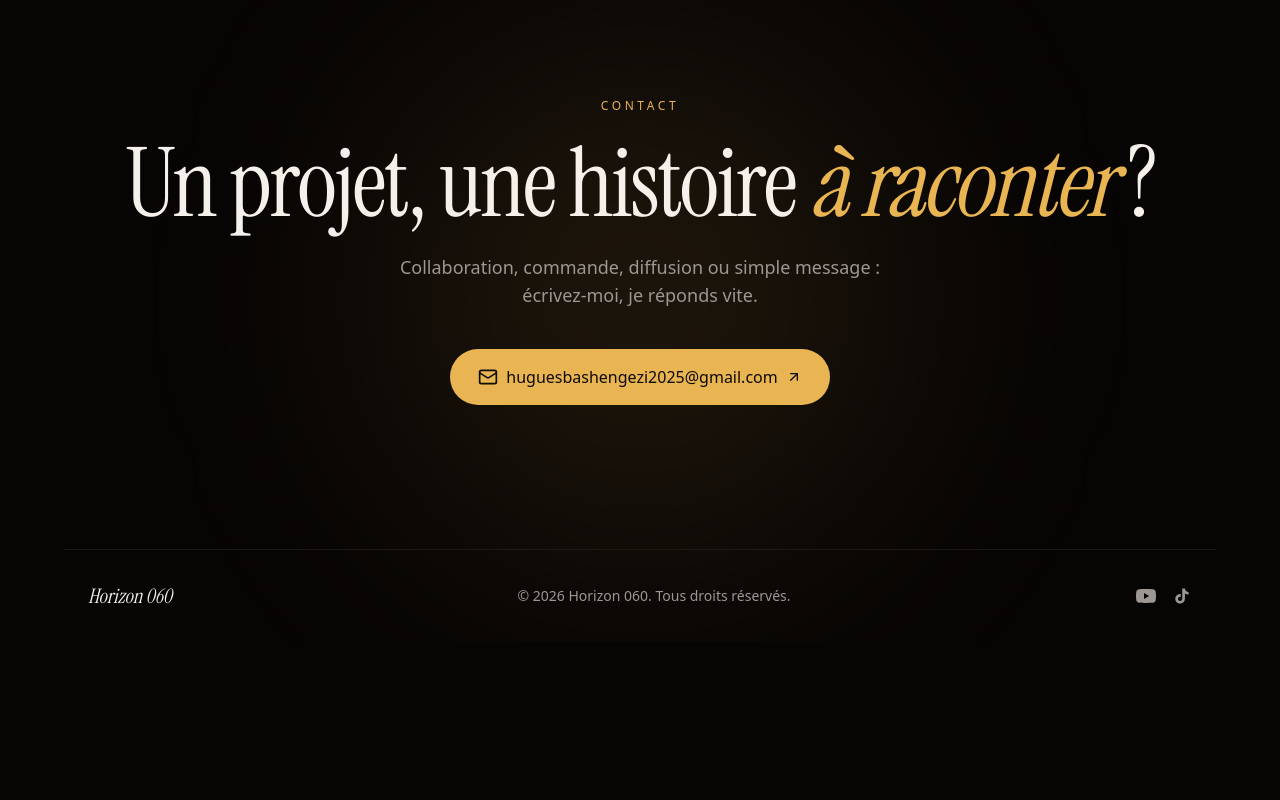
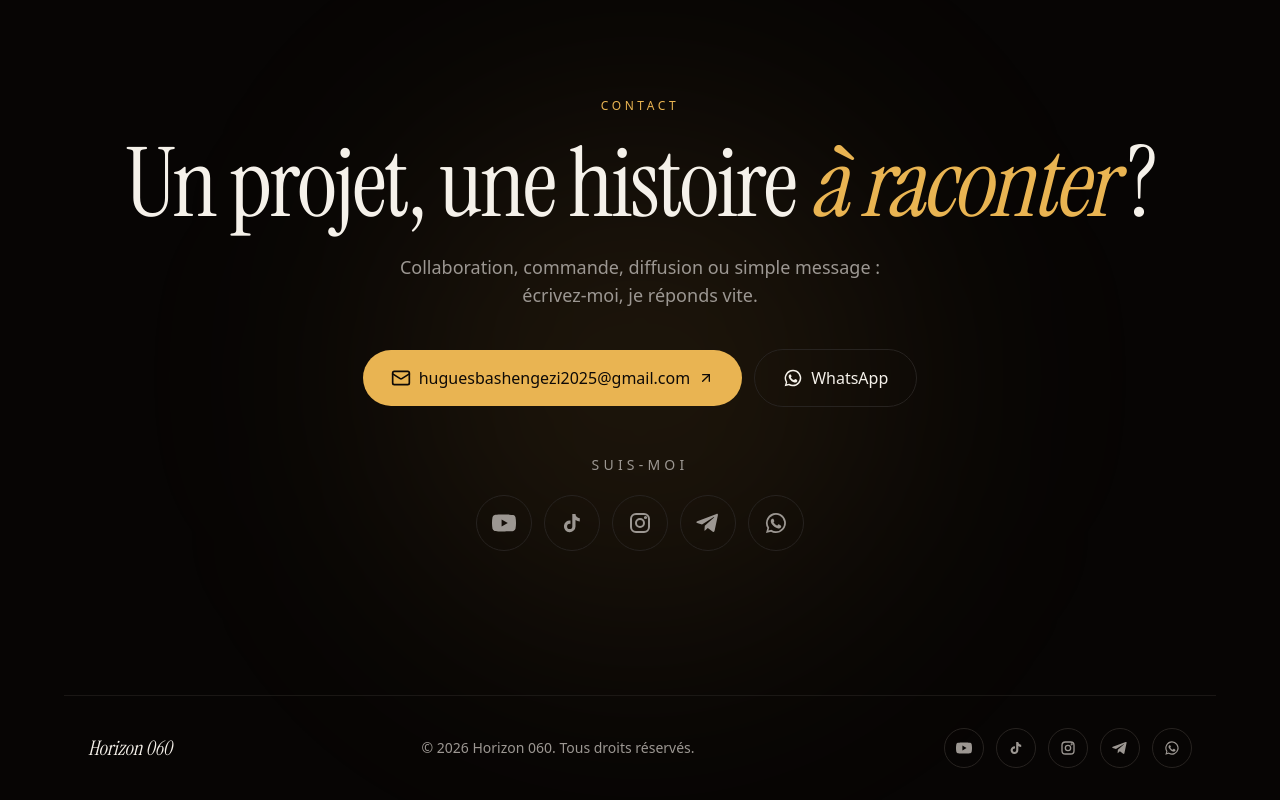
Before and after one commit to huguesbashengezi2025-dotcom/horizon60, a Next.js app: page / in a window 1280 px wide. Shown: the part 6450-7250 px from the top of the page. Before the commit the page ends 7092 px from the top, so only its background shows below. Built offline with nearby package versions, Linux system fonts and the light colour scheme.

Commit message:
Ajoute Instagram, Telegram et WhatsApp dans le contact et le pied de page
Co-Authored-By: Claude Opus 5.5 <noreply@anthropic.com>
Claude-Session: https://claude.ai/code/session_01QwNd9UFWts7JjaRb126H2G

```diff
--- a/src/components/icons.tsx
+++ b/src/components/icons.tsx
@@ -12,3 +12,26 @@ export function TiktokIcon(props: React.SVGProps<SVGSVGElement>) {
     </svg>
   );
 }
+export function TelegramIcon(props: React.SVGProps<SVGSVGElement>) {
+  return (
+    <svg viewBox="0 0 24 24" fill="currentColor" aria-hidden="true" {...props}>
+      <path d="M21.9 4.3 18.6 19.8c-.2 1.1-.9 1.4-1.8.9l-5-3.7-2.4 2.3c-.3.3-.5.5-1 .5l.4-5.1 9.2-8.3c.4-.4-.1-.6-.6-.2L6 13.4l-4.9-1.5c-1.1-.3-1.1-1.1.2-1.6L20.5 2.9c.9-.3 1.7.2 1.4 1.4Z" />
+    </svg>
+  );
+}
+export function WhatsappIcon(props: React.SVGProps<SVGSVGElement>) {
+  return (
+    <svg viewBox="0 0 24 24" fill="currentColor" aria-hidden="true" {...props}>
+      <path d="M12 2a10 10 0 0 0-8.6 15.1L2 22l5-1.3A10 10 0 1 0 12 2Zm0 18.2c-1.5 0-3-.4-4.3-1.2l-.3-.2-3 .8.8-2.9-.2-.3A8.2 8.2 0 1 1 12 20.2Zm4.5-6.1c-.2-.1-1.5-.7-1.7-.8-.2-.1-.4-.1-.6.1l-.8 1c-.1.2-.3.2-.5.1a6.7 6.7 0 0 1-3.3-2.9c-.3-.4.2-.4.7-1.3.1-.2 0-.3 0-.4l-.8-1.8c-.2-.5-.4-.4-.6-.4h-.5c-.2 0-.4.1-.7.3-.2.3-.9.9-.9 2.2s.9 2.5 1 2.7c.1.2 1.8 2.8 4.4 3.9 1.6.7 2.3.8 3.1.6.5-.1 1.5-.6 1.7-1.2.2-.6.2-1.1.2-1.2-.1-.1-.3-.2-.5-.3Z" />
+    </svg>
+  );
+}
+export function InstagramIcon(props: React.SVGProps<SVGSVGElement>) {
+  return (
+    <svg viewBox="0 0 24 24" fill="none" stroke="currentColor" strokeWidth="2" strokeLinecap="round" strokeLinejoin="round" aria-hidden="true" {...props}>
+      <rect x="3" y="3" width="18" height="18" rx="5" />
+      <circle cx="12" cy="12" r="4" />
+      <circle cx="17.5" cy="6.5" r="0.6" fill="currentColor" />
+    </svg>
+  );
+}
--- a/src/components/sections/contact.tsx
+++ b/src/components/sections/contact.tsx
@@ -1,9 +1,10 @@
 "use client";
 import { motion } from "framer-motion";
-import { Mail, MessageCircle, ArrowUpRight } from "lucide-react";
+import { Mail, ArrowUpRight } from "lucide-react";
+import { WhatsappIcon } from "@/components/icons";
 import { site } from "@/content/site";
 import { Reveal } from "@/components/motion/reveal";
-import { YoutubeIcon, TiktokIcon } from "@/components/icons";
+import { SocialLinks } from "@/components/social-links";
 
 export function Contact() {
   const year = new Date().getFullYear();
@@ -28,25 +29,26 @@ export function Contact() {
         </Reveal>
         <Reveal delay={0.3}>
           <div className="mt-10 flex flex-col items-center justify-center gap-3 sm:flex-row">
-            <a href={`mailto:${site.contact.email}`} className="group flex items-center gap-2 rounded-full bg-primary px-7 py-4 font-medium text-primary-foreground transition-transform hover:scale-105">
-              <Mail className="size-5" /> {site.contact.email}
-              <ArrowUpRight className="size-4 transition-transform group-hover:-translate-y-0.5 group-hover:translate-x-0.5" />
+            <a href={`mailto:${site.contact.email}`} className="group flex max-w-full items-center gap-2 rounded-full bg-primary px-5 py-4 text-sm font-medium text-primary-foreground transition-transform hover:scale-105 sm:px-7 sm:text-base">
+              <Mail className="size-5 shrink-0" /> <span className="truncate">{site.contact.email}</span>
+              <ArrowUpRight className="size-4 shrink-0 transition-transform group-hover:-translate-y-0.5 group-hover:translate-x-0.5" />
             </a>
             {site.contact.whatsapp && (
               <a href={`https://wa.me/${site.contact.whatsapp}`} target="_blank" rel="noreferrer" className="flex items-center gap-2 rounded-full border border-border px-7 py-4 transition-colors hover:border-green-500 hover:text-green-400">
-                <MessageCircle className="size-5" /> WhatsApp
+                <WhatsappIcon className="size-5" /> WhatsApp
               </a>
             )}
           </div>
+        </Reveal>
+        <Reveal delay={0.4}>
+          <p className="mt-12 text-sm uppercase tracking-[0.3em] text-muted-foreground">Suis-moi</p>
+          <SocialLinks size="large" className="mt-5" />
         </Reveal>
       </div>
       <div className="relative mx-auto flex max-w-6xl flex-col items-center justify-between gap-4 border-t border-border/60 px-4 py-8 text-sm text-muted-foreground sm:flex-row sm:px-6">
         <p className="font-serif text-xl italic text-foreground">{site.name}</p>
         <p>© {year} {site.name}. Tous droits réservés.</p>
-        <div className="flex gap-4">
-          <a href={site.socials.youtube} target="_blank" rel="noreferrer" aria-label="YouTube" className="hover:text-foreground"><YoutubeIcon className="size-5" /></a>
-          <a href={site.socials.tiktok} target="_blank" rel="noreferrer" aria-label="TikTok" className="hover:text-foreground"><TiktokIcon className="size-5" /></a>
-        </div>
+        <SocialLinks />
       </div>
     </footer>
   );
--- /dev/null
+++ b/src/components/social-links.tsx
@@ -0,0 +1,38 @@
+import { site } from "@/content/site";
+import { InstagramIcon, TelegramIcon, TiktokIcon, WhatsappIcon, YoutubeIcon } from "@/components/icons";
+import { cn } from "@/lib/utils";
+
+const links = [
+  { label: "YouTube", href: site.socials.youtube, Icon: YoutubeIcon, hover: "hover:border-red-500 hover:text-red-400" },
+  { label: "TikTok", href: site.socials.tiktok, Icon: TiktokIcon, hover: "hover:border-foreground hover:text-foreground" },
+  { label: "Instagram", href: site.socials.instagram, Icon: InstagramIcon, hover: "hover:border-pink-500 hover:text-pink-400" },
+  { label: "Telegram", href: site.socials.telegram, Icon: TelegramIcon, hover: "hover:border-sky-500 hover:text-sky-400" },
+  { label: "WhatsApp", href: site.socials.whatsapp, Icon: WhatsappIcon, hover: "hover:border-green-500 hover:text-green-400" },
+];
+
+// Icônes des réseaux sociaux. "large" pour la section contact, "small" pour le pied de page.
+export function SocialLinks({ size = "small", className }: { size?: "small" | "large"; className?: string }) {
+  const large = size === "large";
+  return (
+    <ul className={cn("flex flex-wrap items-center justify-center gap-3", className)}>
+      {links.map(({ label, href, Icon, hover }) => (
+        <li key={label}>
+          <a
+            href={href}
+            target="_blank"
+            rel="noreferrer"
+            aria-label={label}
+            title={label}
+            className={cn(
+              "flex items-center justify-center rounded-full border border-border text-muted-foreground transition-all duration-300 hover:-translate-y-0.5",
+              large ? "size-14" : "size-10",
+              hover
+            )}
+          >
+            <Icon className={large ? "size-6" : "size-4"} />
+          </a>
+        </li>
+      ))}
+    </ul>
+  );
+}
--- a/src/content/site.ts
+++ b/src/content/site.ts
@@ -22,10 +22,13 @@ export const site = {
   socials: {
     youtube: "https://www.youtube.com/@LeRecitOublie-bash01",
     tiktok: "https://www.tiktok.com/@hugues.bashengezi",
+    instagram: "https://www.instagram.com/bashengezi",
+    telegram: "https://t.me/HuguesBashengezi",
+    whatsapp: "https://wa.me/243893250105",
   },
   contact: {
     email: "huguesbashengezi2025@gmail.com",
-    whatsapp: "", // ex. "243810000000"
+    whatsapp: "243893250105",
   },
   stats: [
     { value: "5", label: "Films en ligne" },
```
